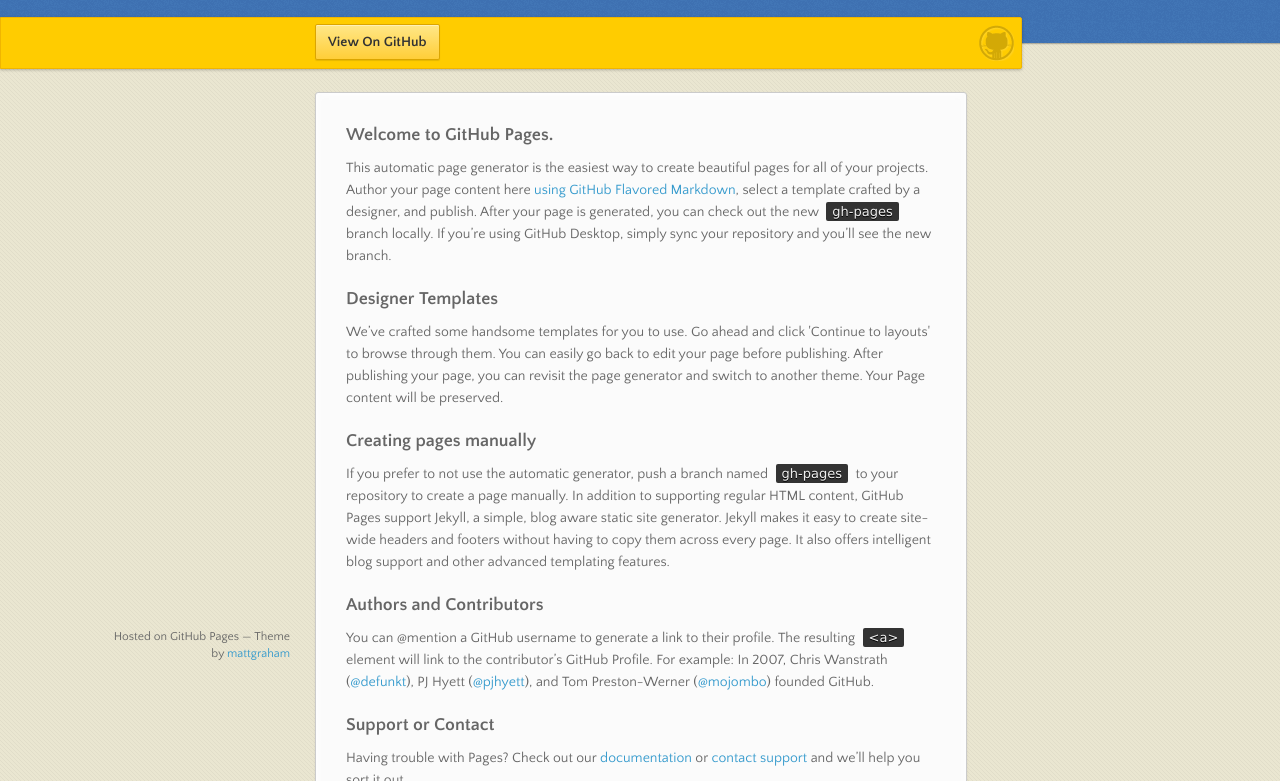
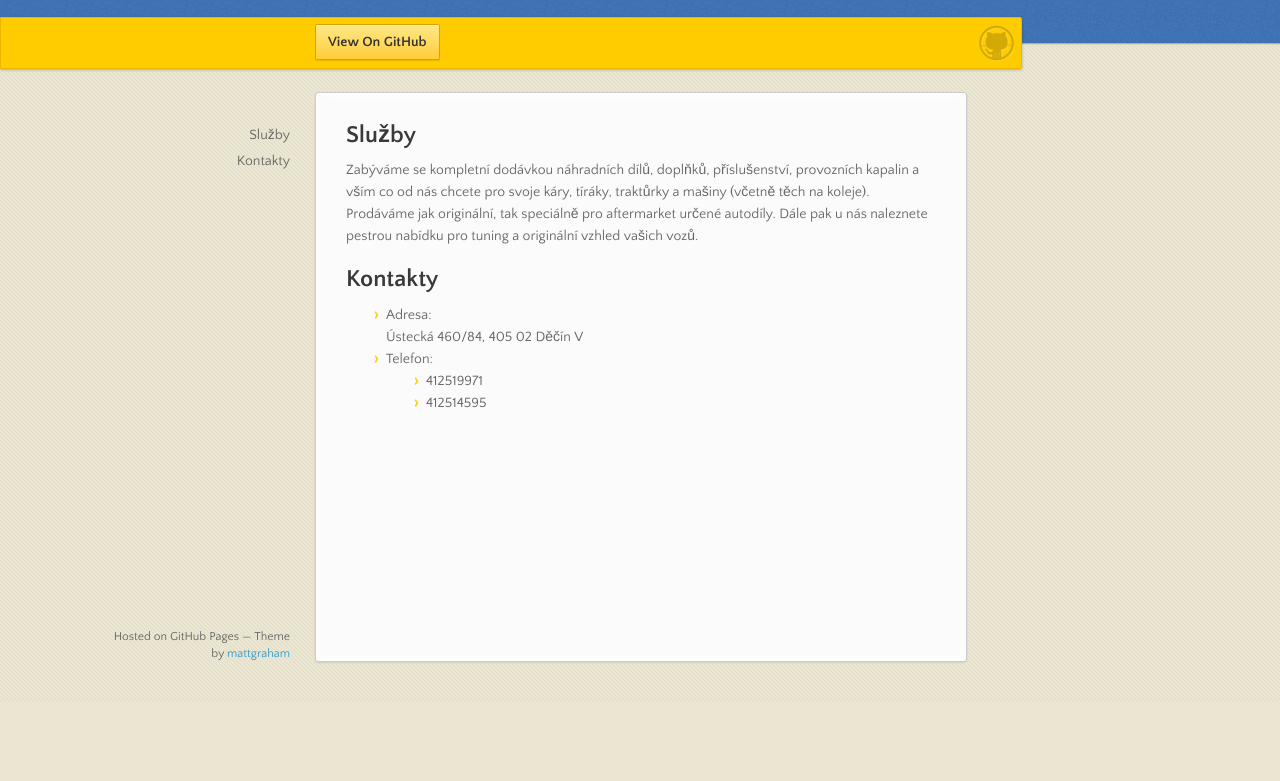
Before and after one commit to autofan/autofan.github.io, a plain HTML site: page index.html in a window 1280 px wide. Shown: the part 98-879 px from the top of the page. After the commit the page ends 800 px from the top, so only its background shows below. Drawn offline with nearby package versions, Linux system fonts and the light colour scheme.

Commit message:
Replace master branch with page content via GitHub

```diff
--- a/index.html
+++ b/index.html
@@ -3,7 +3,7 @@
   <head>
     <meta charset="utf-8">
     <meta http-equiv="X-UA-Compatible" content="chrome=1">
-    <title>Autofan.GitHub.io by autofan</title>
+    <title>AUTO F.A.N. by autofan</title>
     <link rel="stylesheet" href="stylesheets/styles.css">
     <link rel="stylesheet" href="stylesheets/github-dark.css">
     <script src="https://ajax.googleapis.com/ajax/libs/jquery/1.7.1/jquery.min.js"></script>
@@ -17,8 +17,8 @@
   <body>
 
       <header>
-        <h1>Autofan.GitHub.io</h1>
-        <p>Github pages presentation of František Navrkal&#39;s business AUTO F.A.N.</p>
+        <h1>AUTO F.A.N.</h1>
+        <p>Obchod s náhradními díly a příslušenstvím pro motorová vozidla</p>
       </header>
 
       <div id="banner">
@@ -32,30 +32,25 @@
         <ul></ul>
       </nav>
       <section>
-        <h3>
-<a id="welcome-to-github-pages" class="anchor" href="#welcome-to-github-pages" aria-hidden="true"><span aria-hidden="true" class="octicon octicon-link"></span></a>Welcome to GitHub Pages.</h3>
+        <h2>
+<a id="služby" class="anchor" href="#slu%C5%BEby" aria-hidden="true"><span aria-hidden="true" class="octicon octicon-link"></span></a>Služby</h2>
 
-<p>This automatic page generator is the easiest way to create beautiful pages for all of your projects. Author your page content here <a href="https://guides.github.com/features/mastering-markdown/">using GitHub Flavored Markdown</a>, select a template crafted by a designer, and publish. After your page is generated, you can check out the new <code>gh-pages</code> branch locally. If you’re using GitHub Desktop, simply sync your repository and you’ll see the new branch.</p>
+<p>Zabýváme se kompletní dodávkou náhradních dílů, doplňků, příslušenství, provozních kapalin a vším co od nás chcete pro svoje káry, tíráky, traktůrky a mašiny (včetně těch na koleje). Prodáváme jak originální, tak speciálně pro aftermarket určené autodíly. Dále pak u nás naleznete pestrou nabídku pro tuning a originální vzhled vašich vozů.</p>
 
-<h3>
-<a id="designer-templates" class="anchor" href="#designer-templates" aria-hidden="true"><span aria-hidden="true" class="octicon octicon-link"></span></a>Designer Templates</h3>
+<h2>
+<a id="kontakty" class="anchor" href="#kontakty" aria-hidden="true"><span aria-hidden="true" class="octicon octicon-link"></span></a>Kontakty</h2>
 
-<p>We’ve crafted some handsome templates for you to use. Go ahead and click 'Continue to layouts' to browse through them. You can easily go back to edit your page before publishing. After publishing your page, you can revisit the page generator and switch to another theme. Your Page content will be preserved.</p>
+<ul>
+<li>   Adresa:<br>
+  Ústecká 460/84, 405 02 Děčín V</li>
+<li>   Telefon:
 
-<h3>
-<a id="creating-pages-manually" class="anchor" href="#creating-pages-manually" aria-hidden="true"><span aria-hidden="true" class="octicon octicon-link"></span></a>Creating pages manually</h3>
-
-<p>If you prefer to not use the automatic generator, push a branch named <code>gh-pages</code> to your repository to create a page manually. In addition to supporting regular HTML content, GitHub Pages support Jekyll, a simple, blog aware static site generator. Jekyll makes it easy to create site-wide headers and footers without having to copy them across every page. It also offers intelligent blog support and other advanced templating features.</p>
-
-<h3>
-<a id="authors-and-contributors" class="anchor" href="#authors-and-contributors" aria-hidden="true"><span aria-hidden="true" class="octicon octicon-link"></span></a>Authors and Contributors</h3>
-
-<p>You can @mention a GitHub username to generate a link to their profile. The resulting <code>&lt;a&gt;</code> element will link to the contributor’s GitHub Profile. For example: In 2007, Chris Wanstrath (<a href="https://github.com/defunkt" class="user-mention">@defunkt</a>), PJ Hyett (<a href="https://github.com/pjhyett" class="user-mention">@pjhyett</a>), and Tom Preston-Werner (<a href="https://github.com/mojombo" class="user-mention">@mojombo</a>) founded GitHub.</p>
-
-<h3>
-<a id="support-or-contact" class="anchor" href="#support-or-contact" aria-hidden="true"><span aria-hidden="true" class="octicon octicon-link"></span></a>Support or Contact</h3>
-
-<p>Having trouble with Pages? Check out our <a href="https://help.github.com/pages">documentation</a> or <a href="https://github.com/contact">contact support</a> and we’ll help you sort it out.</p>
+<ul>
+<li>412519971</li>
+<li>412514595</li>
+</ul>
+</li>
+</ul>
       </section>
       <footer>
         <p><small>Hosted on GitHub Pages &mdash; Theme by <a href="https://twitter.com/michigangraham">mattgraham</a></small></p>
--- a/params.json
+++ b/params.json
@@ -1,6 +1,6 @@
 {
-  "name": "Autofan.GitHub.io",
-  "tagline": "Github pages presentation of František Navrkal's business AUTO F.A.N.",
-  "body": "Zabýváme se kompletní dodávkou náhradních dílů,doplńků, autopříslušenství, provozních kapalin a vším co od nás chcete pro svoje káry, tíráky, traktůrky a mašiny (včetně těch na koleje). Našimi dodavateli jsou značky dodávající jak originální, tak specielně pro aftermarket určené autodíly. Dále pak u nás naleznete pestrou nabídku pro tuning a originální vzhled vašich vozů.",
+  "name": "AUTO F.A.N.",
+  "tagline": "Obchod s náhradními díly a příslušenstvím pro motorová vozidla",
+  "body": "## Služby\r\nZabýváme se kompletní dodávkou náhradních dílů, doplňků, příslušenství, provozních kapalin a vším co od nás chcete pro svoje káry, tíráky, traktůrky a mašiny (včetně těch na koleje). Prodáváme jak originální, tak speciálně pro aftermarket určené autodíly. Dále pak u nás naleznete pestrou nabídku pro tuning a originální vzhled vašich vozů.\r\n\r\n## Kontakty\r\n*    Adresa:  \r\n      Ústecká 460/84, 405 02 Děčín V\r\n*    Telefon:\r\n      * 412519971\r\n      * 412514595\r\n",
   "note": "Don't delete this file! It's used internally to help with page regeneration."
 }
```
